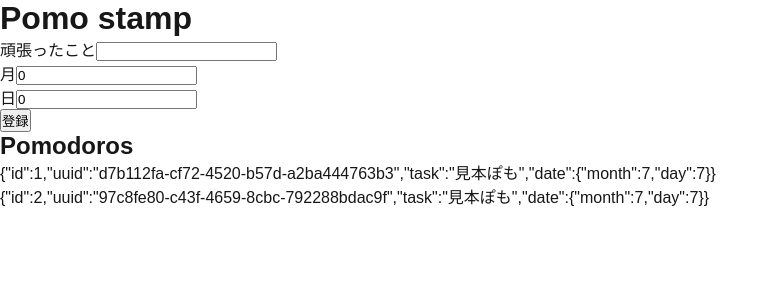
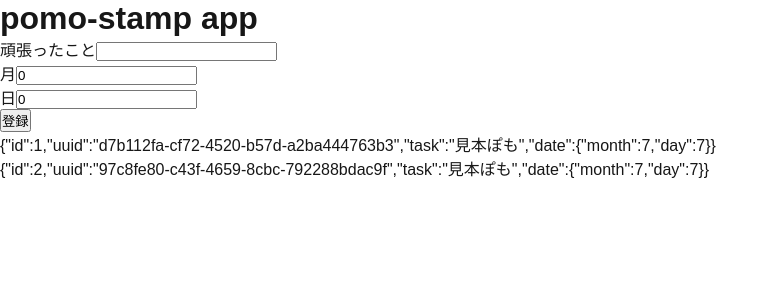
Before and after one commit to Sparklingstadt/pomo-stamp, a Next.js app: page / in a window 1280 px wide. Shown: the top 300 px of the page, without its empty margins (0-779 px from the left). Built offline with nearby package versions, Linux system fonts and the light colour scheme.

Commit message:
refactor(pomodoro): split page.tsx into Pomodoro.tsx and subcomponents (#3)

```diff
--- /dev/null
+++ b/app/Pomodoro.tsx
@@ -0,0 +1,46 @@
+'use client'
+
+import { useEffect, useState } from "react"
+import { pomodoroSchema, type Pomodoro } from "@/lib/schemas/pomodoro/schema"
+import AddPomodoroForm  from "./components/AddPomodoroForm"
+import PomodoroList from "./components/PomodoroList"
+import useSWR from "swr"
+
+export default function Pomodoro(){
+  const [pomodoros, setPomodoros] = useState<Pomodoro[]>([])
+
+  const fetcher = (url: string) => fetch(url).then(res => res.json())
+  const { data, isLoading, error } = useSWR('/api/pomodoro', fetcher)
+
+  useEffect(() => {
+    if(!data) return
+
+    setPomodoros(data)
+  }, [data])
+
+  const handleAddPomodoro = ({task, month, day }: {
+    task: string,
+    month: number,
+    day: number
+  }) => {
+    const pomodoro = { id: 7, uuid: crypto.randomUUID(), task, date: { month, day }}
+
+    const result = pomodoroSchema.safeParse(pomodoro)
+    if(result.error) {
+      throw new Error('zod error')
+    } else {
+      setPomodoros([...pomodoros, pomodoro])
+    }
+  }
+
+  if(isLoading) return <div>Loading...</div>
+  if(error) return <div>Error</div>
+
+  return (
+    <div>
+      <AddPomodoroForm onAddPomodoro={handleAddPomodoro} />
+      <PomodoroList pomodoros={pomodoros} />
+    </div>
+  )
+
+}
--- /dev/null
+++ b/app/components/AddPomodoroForm.tsx
@@ -0,0 +1,57 @@
+'use client'
+import { useState } from "react";
+
+type Props = {
+  onAddPomodoro: (pomodoro: {
+    task: string,
+    month: number,
+    day: number
+  }) => void
+}
+
+export default function AddPomodoroForm({ onAddPomodoro}: Props){
+  // useStateは引数を与えないと<T | undefined>
+  // useState<string>("")にするとstring型
+  const [task, setTask] = useState<string>("")
+  const [month, setMonth] = useState<number>(0)
+  const [day, setDay] = useState<number>(0)
+
+  const handleSetTask = (task: string) => {
+    setTask(task)
+  }
+
+  const handleSetMonth = (month: string) => {
+    const parsedMonth = parseInt(month)
+    if(!isNaN(parsedMonth)){
+      setMonth(parsedMonth)
+    }
+  }
+
+  const handleSetDay = (day: string) => {
+    const parsedDay = parseInt(day)
+    if(!isNaN(parsedDay)){
+      setDay(parsedDay)
+    }
+  }
+
+  return (
+    <div>
+      <section>
+        <label>頑張ったこと</label>
+        <input type="text" value={task} onChange={(e => handleSetTask(e.target.value))} />
+      </section>
+      <section>
+        <label htmlFor="">月</label>
+        <input type="text" value={month} onChange={e => handleSetMonth(e.target.value)}/>
+      </section>
+      <section>
+        <label htmlFor="">日
+          <input type="text" value={day} onChange={e => handleSetDay(e.target.value)} />
+        </label>
+      </section>
+      <section>
+        <button onClick={() => onAddPomodoro({ task, month, day })}>登録</button>
+      </section>
+    </div>
+  )
+}
--- /dev/null
+++ b/app/components/PomodoroList.tsx
@@ -0,0 +1,16 @@
+'use client'
+import { Pomodoro } from "@/lib/schemas/pomodoro/schema"
+
+type Props = {
+  pomodoros: Pomodoro[]
+}
+
+export default function PomodoroList({ pomodoros }: Props){
+  const items = pomodoros.map(pomodoro => <li key={pomodoro.id}>{ JSON.stringify(pomodoro) }</li>)
+
+  return (
+    <ul>
+      { items }
+    </ul>
+  )
+ }
--- a/app/page.tsx
+++ b/app/page.tsx
@@ -1,90 +1,10 @@
-'use client'
-import { useEffect, useState } from "react";
-import { pomodoroSchema, type Pomodoro } from "@/lib/schemas/pomodoro/schema"
-import useSWR from "swr";
+import Pomodoro from "./Pomodoro";
 
-export default function Home() {
-
-  // useStateは引数を与えないと<T | undefined>
-  // useState<string>("")にするとstring型
-  const [pomodoros, setPomodoros] = useState<Pomodoro[]>([])
-  const [task, setTask] = useState<string>("")
-  const [month, setMonth] = useState<number>(0)
-  const [day, setDay] = useState<number>(0)
-
-  const fetcher = (url: string) => fetch(url).then(res => res.json())
-  const { data, error, isLoading } = useSWR('/api/pomodoro', fetcher)
-
-  const handleSetTask = (task: string) => {
-    setTask(task)
-  }
-
-  const handleSetMonth = (month: string) => {
-    const parsedMonth = parseInt(month)
-    if(!isNaN(parsedMonth)){
-      setMonth(parsedMonth)
-    }
-  }
-
-  const handleSetDay = (day: string) => {
-    const parsedDay = parseInt(day)
-    if(!isNaN(parsedDay)){
-      setDay(parsedDay)
-    }
-  }
-
-  const addPomodoro = () => {
-    const newPomodoro = {
-      id: 7,
-      uuid: crypto.randomUUID(),
-      task,
-      date: {
-        month,
-        day
-      }
-    }
-    const result = pomodoroSchema.safeParse(newPomodoro)
-
-    if(!result.success){
-      console.log(result.error)
-    } else {
-      setPomodoros([...pomodoros, result.data])
-    }
-  }
-
-  useEffect(() => {
-    if(data) setPomodoros(data)
-  }, [data])
-
+export default function Page(){
   return (
     <div>
-      <h1>Pomo stamp</h1>
-      <div>
-        <section>
-          <label>頑張ったこと</label>
-          <input type="text" value={task} onChange={(e => handleSetTask(e.target.value))} />
-        </section>
-        <section>
-          <label htmlFor="">月</label>
-          <input type="text" value={month} onChange={e => handleSetMonth(e.target.value)}/>
-        </section>
-        <section>
-          <label htmlFor="">日
-            <input type="text" value={day} onChange={e => handleSetDay(e.target.value)} />
-          </label>
-        </section>
-        <section>
-          <button onClick={() => addPomodoro()}>登録</button>
-        </section>
-        <section>
-          <h2>Pomodoros</h2>
-          <ul>
-            { pomodoros.map(pomodoro => (
-              <li key={pomodoro.id}>{ JSON.stringify(pomodoro)}</li>
-            ))}
-          </ul>
-        </section>
-      </div>
+      <h1>pomo-stamp app</h1>
+      <Pomodoro />
     </div>
-  );
+  )
 }
```
